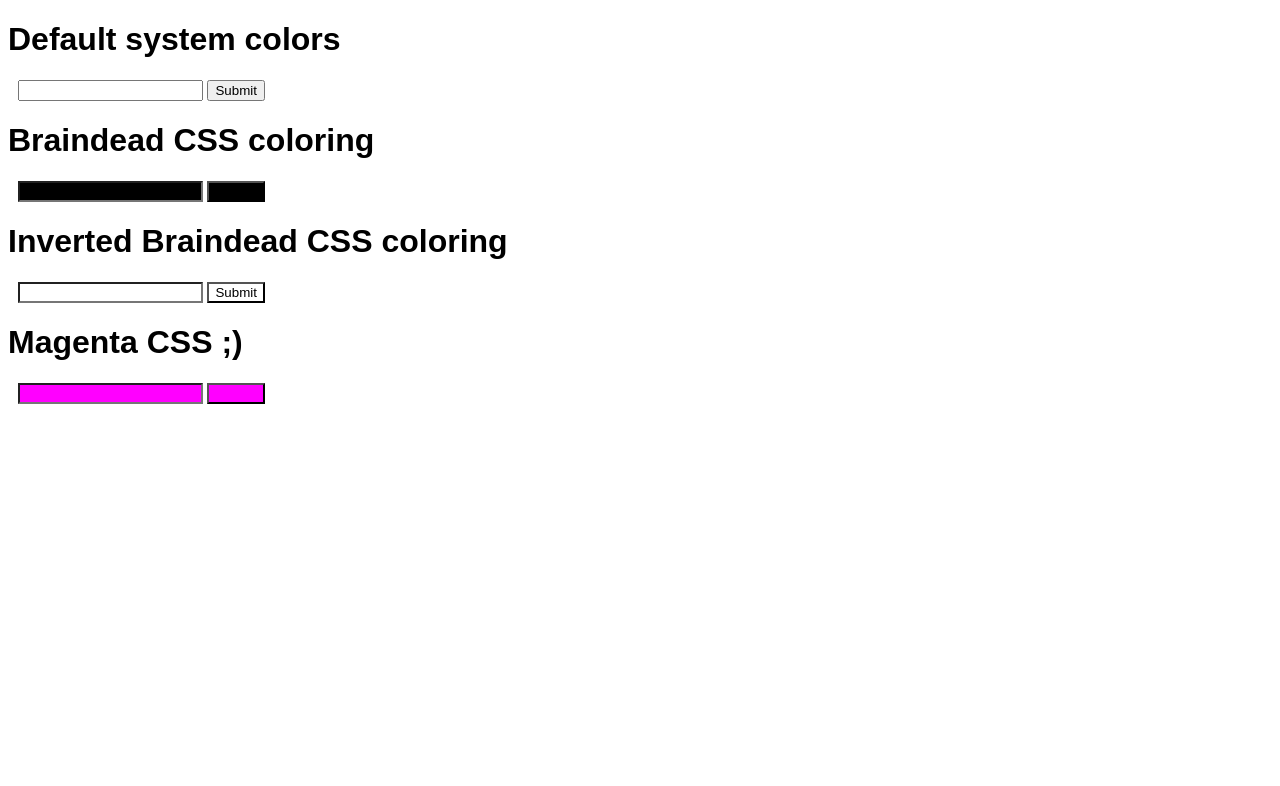
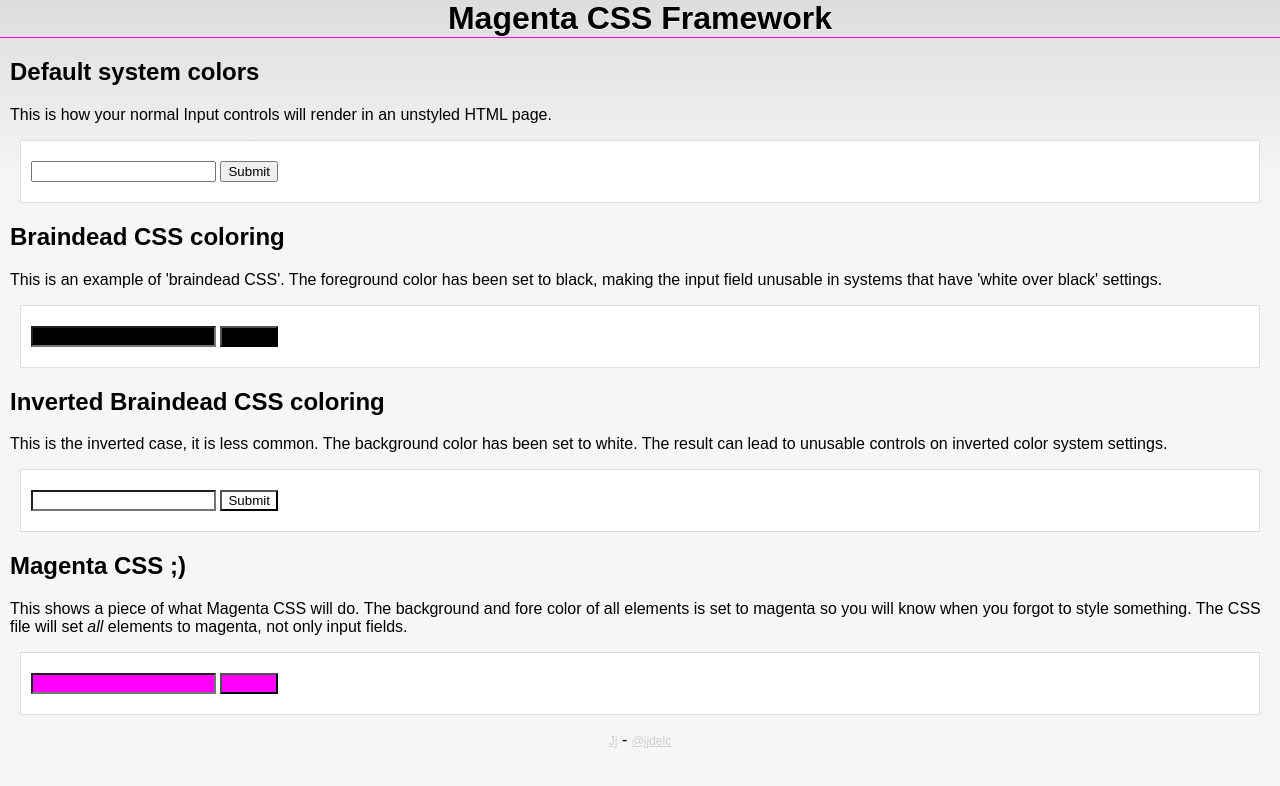
Before and after one commit to jjdelc/Magenta-CSS, a plain HTML site: page index.html in a window 1280 px wide. Drawn offline with Linux system fonts and the light colour scheme.

Commit message:
Adding docs and index page with samples

```diff
--- a/index.html
+++ b/index.html
@@ -4,44 +4,86 @@
 <meta charset="utf-8"/>
 <title>Magenta CSS framework</title>
 <style>
+html, body {
+background: #F6F6F6;
+margin: 0;
+}
 body {
 font-family: 'Arial', sans-serif;
+background-image: -moz-linear-gradient(top, #DDD 0, #F6F6F6 25%);
+background-image: -webkit-gradient(linear, left top, left bottom, color-stop(0, #DDD), color-stop(25%, #F6F6F6));
+}
+h1 {
+margin: 0;
+text-align: center;
+border-bottom: 1px solid #F0F;
+text-shadow: 0 1px 0 #FFF;
 }
 section {
 margin: 10px;
 }
-#braindead-inverted * {
+section div {
+margin: 10px;
+background: #FFF;
+padding: 20px 10px;
+border: 1px solid #DDD;
+}
+#braindead-inverted div * {
 background: #FFF;
 }
-#braindead * {
+#braindead div * {
 background: #000;
 }
-#magenta * {
+#magenta div * {
 color: #F0F;
 background: #F0F;
+}
+footer {
+text-align: center;
+}
+footer a {
+color: #CCC;
+text-shadow: 0 1px 0 #FFF;
+font-size: 12px;
 }
 </style>
 </head>
 <body>
-<h1>Default system colors</h1>
+<h1>Magenta CSS Framework</h1>
 <section id="default">
+<h2>Default system colors</h2>
+<p>This is how your normal Input controls will render in an unstyled HTML page.</p>
+<div>
     <input type="text" />
     <input type="submit" />
+</div>
 </section>
-<h1>Braindead CSS coloring</h1>
 <section id="braindead">
+<h2>Braindead CSS coloring</h2>
+<p>This is an example of 'braindead CSS'. The foreground color has been set to black, making the input field unusable in systems that have 'white over black' settings.</p>
+<div>
     <input type="text" />
     <input type="submit" />
+</div>
 </section>
-<h1>Inverted Braindead CSS coloring</h1>
 <section id="braindead-inverted">
+<h2>Inverted Braindead CSS coloring</h2>
+<p>This is the inverted case, it is less common. The background color has been set to white. The result can lead to unusable controls on inverted color system settings.</p>
+<div>
     <input type="text" />
     <input type="submit" />
+</div>
 </section>
-<h1>Magenta CSS ;)</h1>
 <section id="magenta">
+<h2>Magenta CSS ;)</h2>
+<p>This shows a piece of what Magenta CSS will do. The background and fore color of all elements is set to magenta so you will know when you forgot to style something. The CSS file will set <em>all</em> elements to magenta, not only input fields.</p>
+<div>
     <input type="text" />
     <input type="submit" />
+</div>
 </section>
+<footer>
+    <p><a href="http://isgeek.net/" title="With &lt;3 - Jj">Jj</a> - <a href="http://twitter.com/jjdelc" title="Twitterz">@jjdelc</a></p>
+</footer>
 </body>
 </html>
```
Also changed, not shown: sample.html (+3 -1 lines), 1 other file.
